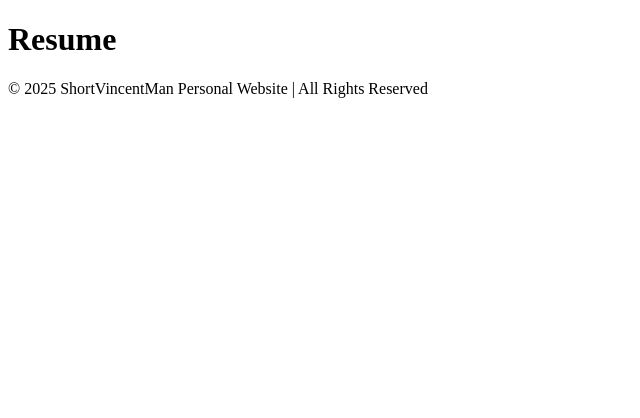
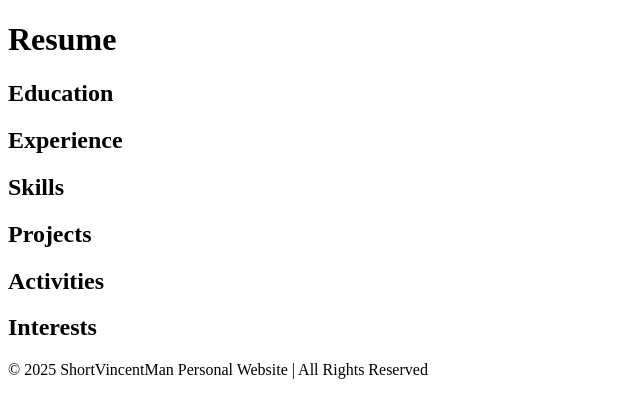
Before and after one commit to ShortVincentMan/ShortVincentMan.github.io, a plain HTML site: page resume.html in a window 1280 px wide. Shown: the whole page, without its empty margins (0-640 px from the left). Drawn offline with Linux system fonts and the light colour scheme.

Commit message:
feat: Added Subcategories into resume page

```diff
--- a/resume.html
+++ b/resume.html
@@ -9,11 +9,27 @@
         </nav>
         <main>
             <h1 class="page-title">Resume</h1>
-            <section></section>
-            <section></section>
-            <section></section>
-            <section></section>
-            <section></section>
+            <div class="resume">
+                <section class="section">
+                    <h2 class="section-title">Education</h2>
+                </section>
+                <section class="section">
+                    <h2 class="section-title">Experience</h2>
+                </section>
+                <section class="section">
+                    <h2 class="section-title">Skills</h2>
+                </section>
+                <section class="section">
+                    <h2 class="section-title">Projects</h2>
+                </section>
+                <section class="section">
+                    <h2 class="section-title">Activities</h2>
+                </section>
+                <section class="section">
+                    <h2 class="section-title">Interests</h2>
+                </section>
+            </div>
+
         </main>
         <footer class="footer">© 2025 ShortVincentMan Personal Website | All Rights Reserved</footer>
     </body>
```
